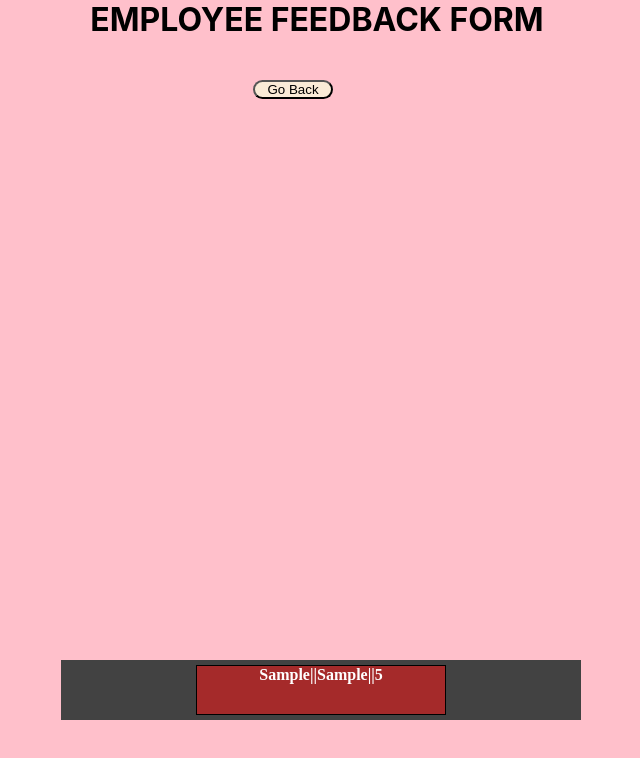
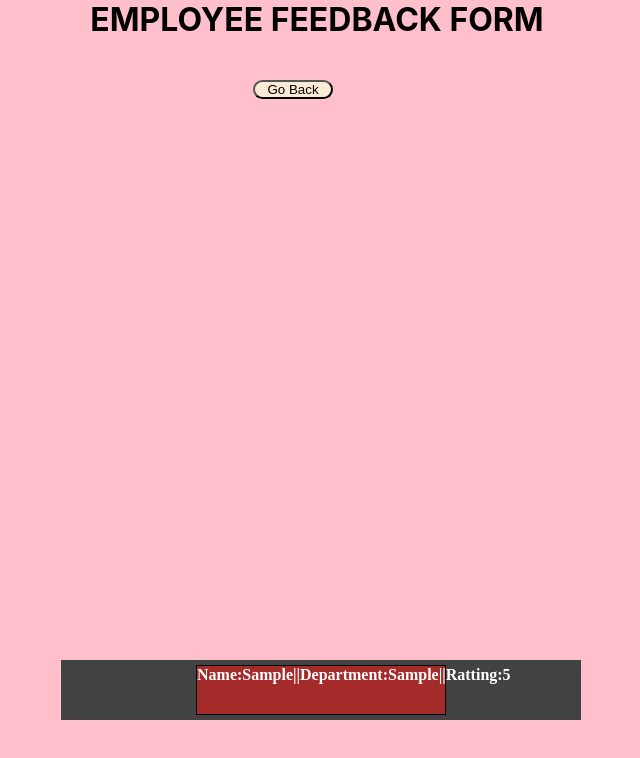
Before and after one commit to ayushsingh3007/React_3, a React (Create React App) app: page / in a window 1280 px wide. Both pictures are taken after typing "Sample", "Sample", "5" into the empty fields and a click on the button "Submit". Shown: the top 758 px of the page, without its empty margins (323-963 px from the left). Built offline with nearby package versions, Linux system fonts and the light colour scheme.

Commit message:
Update Data.js

```diff
--- a/src/Forms/Data.js
+++ b/src/Forms/Data.js
@@ -18,7 +18,7 @@ class Data extends Component{
                 const {id,name,department,ratting}=currEle;
                 return(
                   <div className="showDataStyle" key={id}>
-                    <p>{name}||{department}||{ratting}</p>
+                    <p>Name:{name}||Department:{department}||Ratting:{ratting}</p>
 
                   </div>
                 )
```
